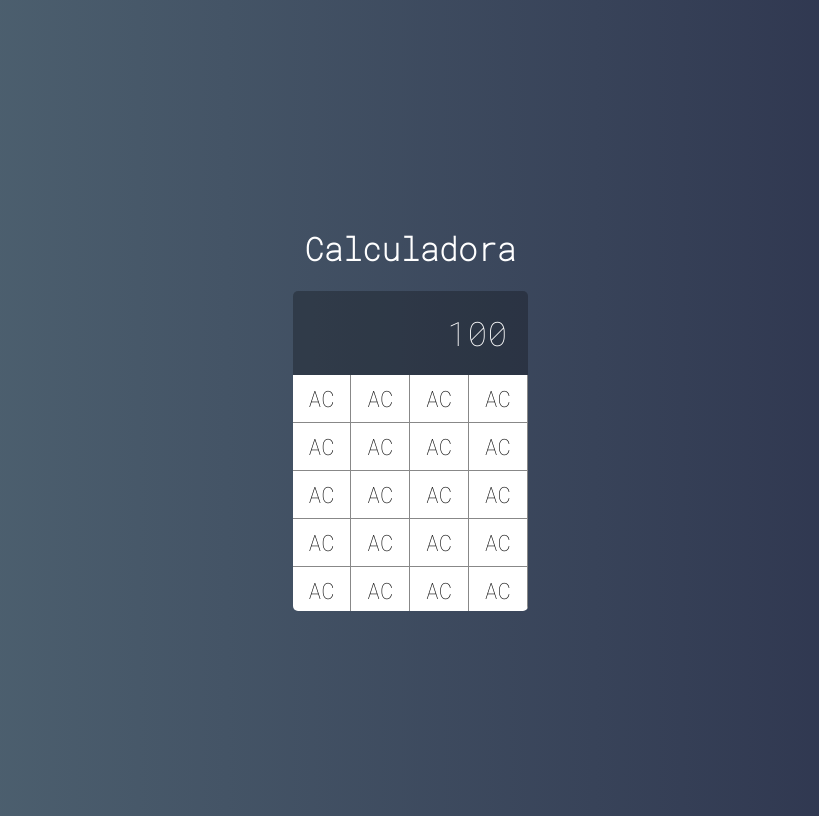
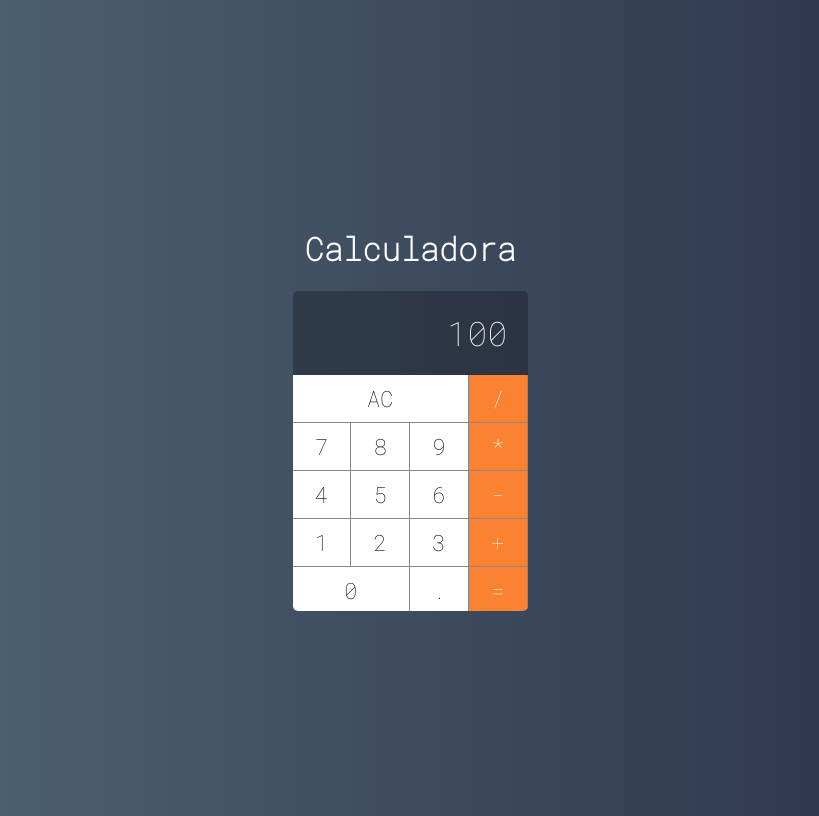
Before and after one commit to includeDaniel/Calculadora-React, a React (Create React App) app: page / in a window 1280 px wide. Shown: the whole page, without its empty margins (230-1049 px from the left). Built offline with nearby package versions, Linux system fonts and the light colour scheme.

Commit message:
calculator layout

```diff
--- a/src/components/Button.css
+++ b/src/components/Button.css
@@ -10,3 +10,24 @@
     border-bottom: var(--border-button);
     outline: none;
 }
+
+.button:active {
+    background-color: #ccc;
+}
+
+.button.double {
+    grid-column: span 2;
+}
+
+.button.triple {
+    grid-column: span 3;
+}
+
+.button.operation {
+    background-color: #fa8231;
+    color:#FFF;
+}
+
+.button.operation:active {
+    background-color: #fa8231cc;
+}
--- a/src/components/Button.jsx
+++ b/src/components/Button.jsx
@@ -3,6 +3,14 @@
 
 export default function Botao(props) {
     return(
-        <button className="button">{props.label}</button>
+        <button onClick={e => props.click(props.label)} className={`
+            button
+            ${props.operation ? 'operation' : ''}
+            ${props.double ? 'double' : ''}
+            ${props.triple ? 'triple' : ''}
+        `}
+        >
+            {props.label}
+        </button>
     )
 }
--- a/src/main/Calculator.jsx
+++ b/src/main/Calculator.jsx
@@ -4,37 +4,47 @@
 import Display from '../components/Display'
 
 export default class Calculator extends Component {
+
+    constructor(props) {
+        super(props)
+
+        this.clearMemory = this.clearMemory.bind(this)
+        this.setOperation = this.setOperation.bind(this)
+        this.addDigit = this.addDigit.bind(this)
+    }
+
+    clearMemory() {
+        console.log('limpar')
+    }
+    setOperation(operation) {
+        console.log(operation)
+    }
+    addDigit(n) {
+        console.log(n)
+    }
+
     render() {
+
         return(
             <div className="calculator">
                 <Display value={100}/>
-                <Button label="AC" />
-                <Button label="AC" />
-                <Button label="AC" />
-                <Button label="AC" />
-                <Button label="AC" />
-                <Button label="AC" />
-                <Button label="AC" />
-                <Button label="AC" />
-                <Button label="AC" />
-                <Button label="AC" />
-                <Button label="AC" />
-                <Button label="AC" />
-                <Button label="AC" />
-                <Button label="AC" />
-                <Button label="AC" />
-                <Button label="AC" />
-                <Button label="AC" />
-                <Button label="AC" />
-                <Button label="AC" />
-                <Button label="AC" />
-                <Button label="AC" />
-                <Button label="AC" />
-                <Button label="AC" />
-                <Button label="AC" />
-                <Button label="AC" />
-                <Button label="AC" />
-                <Button label="AC" />
+                <Button label="AC" click={this.clearMemory} triple/>
+                <Button label="/" click={this.setOperation} operation/>
+                <Button label="7" click={this.addDigit} />
+                <Button label="8" click={this.addDigit} />
+                <Button label="9" click={this.addDigit} />
+                <Button label="*" click={this.addDigit} operation/>
+                <Button label="4" click={this.addDigit} />
+                <Button label="5" click={this.addDigit} />
+                <Button label="6" click={this.addDigit} />
+                <Button label="-" click={this.addDigit} operation/>
+                <Button label="1" click={this.addDigit} />
+                <Button label="2" click={this.addDigit} />
+                <Button label="3" click={this.addDigit} />
+                <Button label="+" click={this.addDigit} operation/>
+                <Button label="0" click={this.addDigit} double/>
+                <Button label="." click={this.addDigit} />
+                <Button label="=" click={this.addDigit} operation/>
             </div>
         )
     }
```
